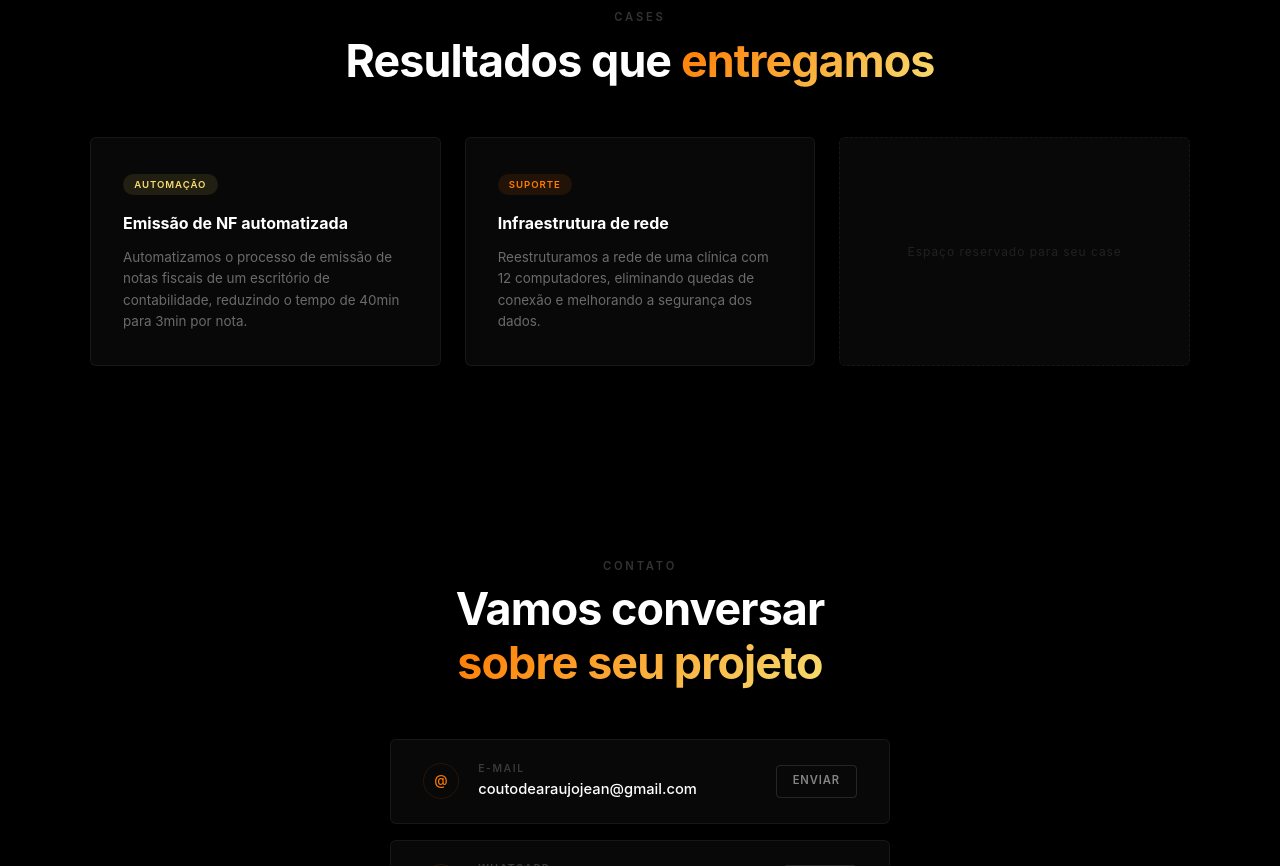
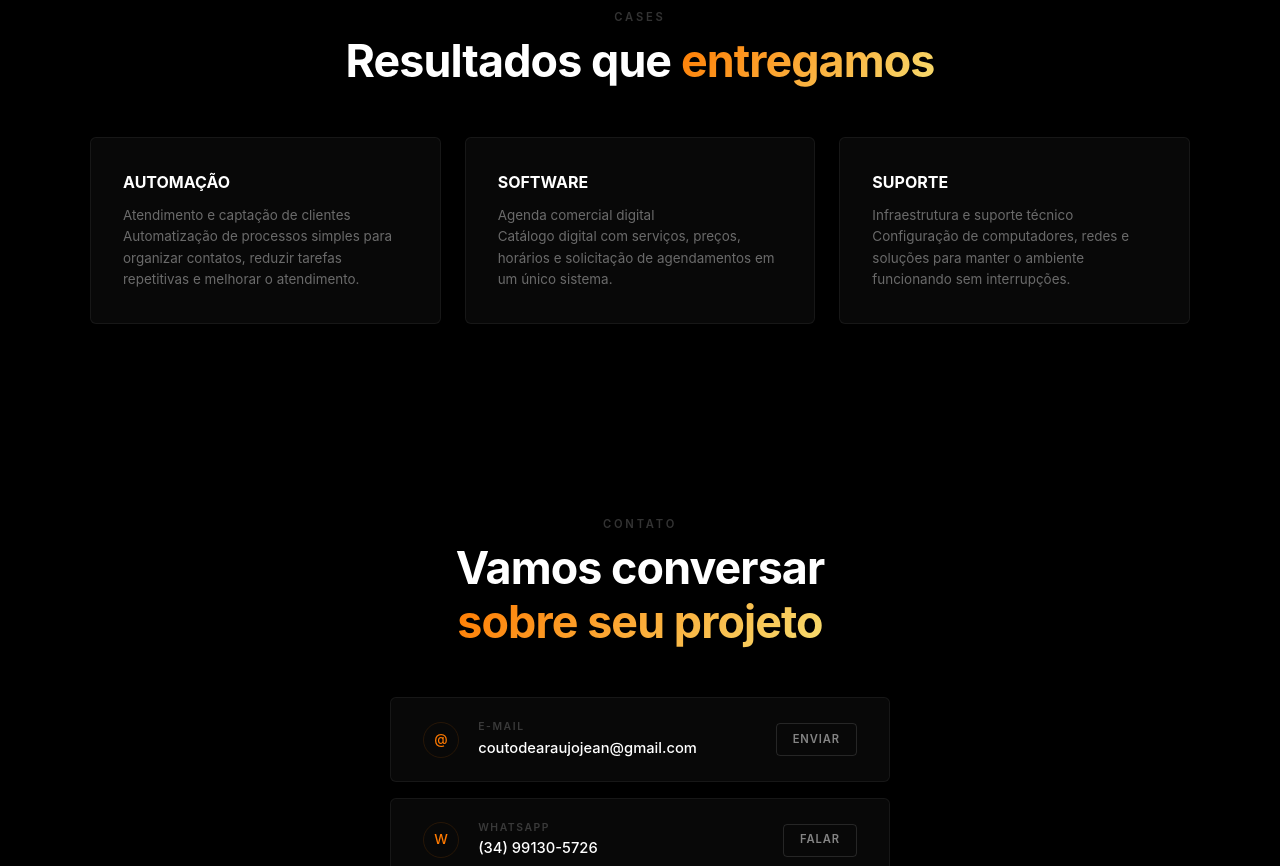
Before and after one commit to esquizo-gato/tigertechpage, a plain HTML site: page index.html in a window 1280 px wide. Shown: the part 1600-2466 px from the top of the page. Drawn offline with Linux system fonts and the light colour scheme.

Commit message:
Add new result cards: Automação, Software, Suporte

```diff
--- a/index.html
+++ b/index.html
@@ -82,7 +82,7 @@
       position: fixed;
       inset: 0;
       z-index: 1;
-      background: rgba(0,0,0,0.6);
+      background: rgba(0,0,0,0.3); /* decreased darkness */
       pointer-events: none;
     }
 
@@ -679,19 +679,19 @@
 
       <div class="cases-grid">
         <div class="case-item" data-delay="0">
-          <span class="case-tag aut">Automação</span>
-          <h3>Emissão de NF automatizada</h3>
-          <p>Automatizamos o processo de emissão de notas fiscais de um escritório de contabilidade, reduzindo o tempo de 40min para 3min por nota.</p>
+          <h3>AUTOMAÇÃO</h3>
+          <p>Atendimento e captação de clientes</p>
+          <p>Automatização de processos simples para organizar contatos, reduzir tarefas repetitivas e melhorar o atendimento.</p>
         </div>
-
         <div class="case-item" data-delay="100">
-          <span class="case-tag sup">Suporte</span>
-          <h3>Infraestrutura de rede</h3>
-          <p>Reestruturamos a rede de uma clínica com 12 computadores, eliminando quedas de conexão e melhorando a segurança dos dados.</p>
+          <h3>SOFTWARE</h3>
+          <p>Agenda comercial digital</p>
+          <p>Catálogo digital com serviços, preços, horários e solicitação de agendamentos em um único sistema.</p>
         </div>
-
-        <div class="case-item case-empty" data-delay="200">
-          <span>Espaço reservado para seu case</span>
+        <div class="case-item" data-delay="200">
+          <h3>SUPORTE</h3>
+          <p>Infraestrutura e suporte técnico</p>
+          <p>Configuração de computadores, redes e soluções para manter o ambiente funcionando sem interrupções.</p>
         </div>
       </div>
     </div>
```
